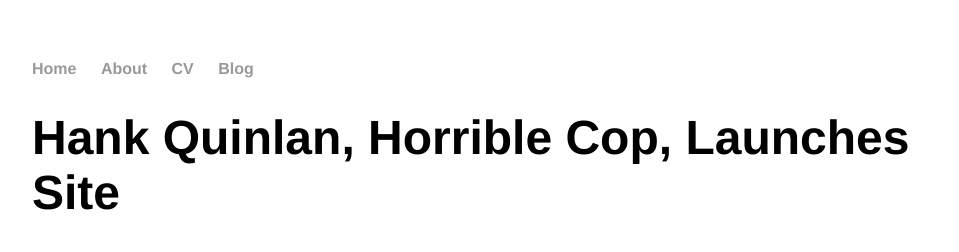
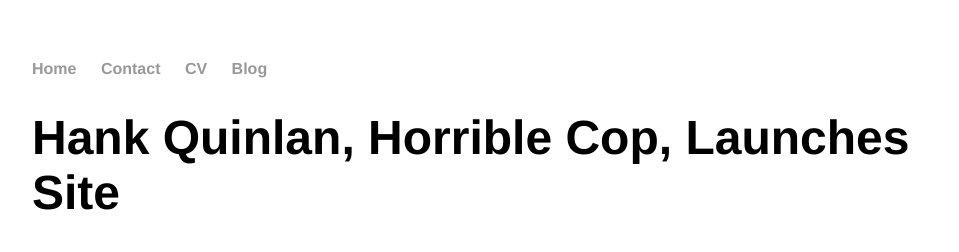
Before and after one commit to black12348602/black12348602.github.io, a Jekyll site: the page built from _posts/2014-04-30-hank-quinlan-site-launched.md, in a window 1280 px wide. Shown: the top 252 px of the page, without its empty margins (160-1119 px from the left). Built offline with Jekyll 4.4.1, drawn with Linux system fonts in a browser that asks for light colours.

Commit message:
Update default.html

```diff
--- a/_layouts/default.html
+++ b/_layouts/default.html
@@ -9,7 +9,7 @@
 			<nav>
 	    		<ul>
 	        		<li><a href="/">Home</a></li>
-		        	<li><a href="/about">About</a></li>
+		        	<li><a href="/contact">Contact</a></li>
 	        		<li><a href="/cv">CV</a></li>
 	        		<li><a href="/blog">Blog</a></li>
 	    		</ul>
```
